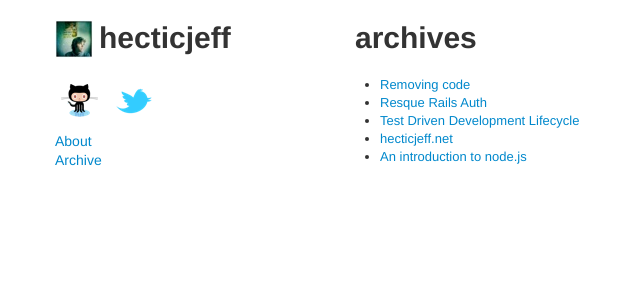
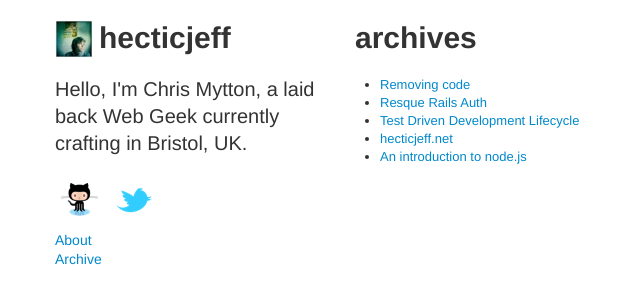
Before and after one commit to chrismytton/chrismytton.github.io, a Jekyll site: the page built from archives.html, in a window 1280 px wide. Shown: the top 304 px of the page, without its empty margins (0-640 px from the left). Built offline with Jekyll 4.4.1, drawn with Linux system fonts in a browser that asks for light colours.

Commit message:
Who is this guy?

```diff
--- a/_layouts/default.html
+++ b/_layouts/default.html
@@ -15,6 +15,7 @@
           <h1 class="logo">
             <a href="/"><img class="avatar" src="/img/hecticjeff.jpg" alt="hecticjeff" width="38" height="38" /> hecticjeff</a>
           </h1>
+          <p class="lead">Hello, I'm Chris Mytton, a laid back Web Geek currently crafting in Bristol, UK.</p>
           <nav class="external">
             <a rel="me" class="github" href="https://github.com/hecticjeff"><img src="/img/octocat.png" alt="Octocat" /></a>
             <a rel="me" class="twitter" href="http://twitter.com/hecticjeff"><img src="/img/twitter.png" alt="Twitter" /></a>
```
